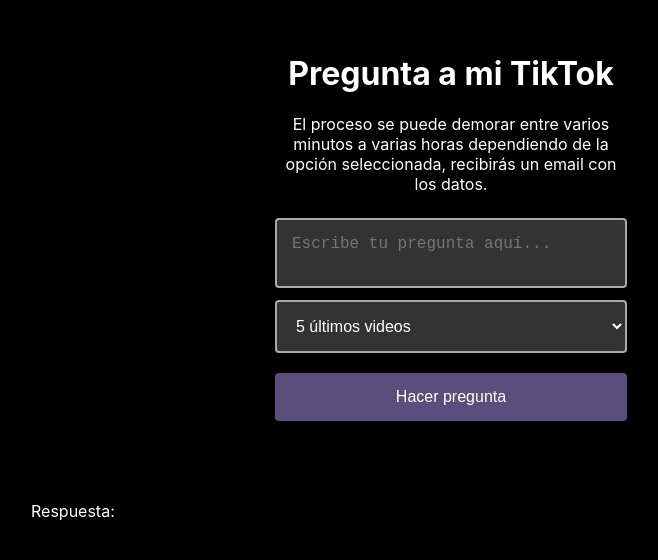
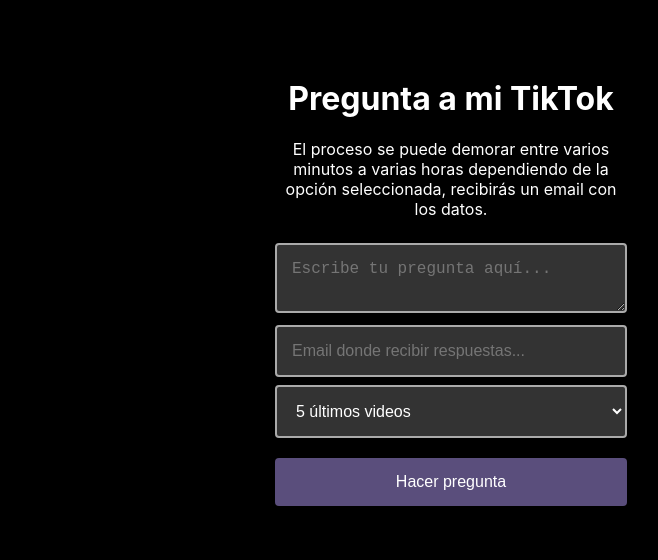
Before and after one commit to lleirgarcia/aqualityguy_data_scrapped_process, a React (Create React App) app in the folder form-ask-chatgpt/frontend/: page / in a window 1280 px wide. Shown: the part 118-678 px from the top of the page, without its empty margins (189-847 px from the left). Built offline with nearby package versions, Linux system fonts and the light colour scheme.

Commit message:
front updated and email added

```diff
--- a/form-ask-chatgpt/frontend/src/App.css
+++ b/form-ask-chatgpt/frontend/src/App.css
@@ -25,7 +25,7 @@
   margin: auto; /* Centra el formulario en la página */
   text-align: center;
 }
-.ChatForm textarea, .ChatForm select, .ChatForm button {
+.ChatForm textarea, .ChatForm select, .ChatForm button, .ChatForm input[type="email"] {
   width: 100%;
   padding: 15px; /* Padding cómodo para la entrada de texto */
   margin-top: 8px;
@@ -35,7 +35,6 @@
   color: white; /* Texto blanco para contraste */
   font-size: 16px; /* Tamaño de fuente adecuado */
   box-sizing: border-box; /* Asegura que padding y border están incluidos en el ancho */
-  resize: none; /* Opcional: evita que el usuario redimensione el textarea */
 }
 option{
   color: black;
--- a/form-ask-chatgpt/frontend/src/App.tsx
+++ b/form-ask-chatgpt/frontend/src/App.tsx
@@ -7,12 +7,13 @@
 const ChatForm: React.FC = () => {
     const [question, setQuestion] = useState<string>('');
     const [response, setResponse] = useState<string>('');
+    const [email, setEmail] = useState<string>('');
     const [videoCount, setVideoCount] = useState<string>('5');
 
     const handleSubmit = async (event: FormEvent<HTMLFormElement>) => {
         event.preventDefault();
         try {
-            const res = await axios.post('http://localhost:3001/ask', { question, videoCount });
+            const res = await axios.post('http://localhost:3001/ask', { question, email, videoCount });
             setResponse(JSON.stringify(res.data, null, 2));
         } catch (error) {
             console.error('Error al llamar a la API:', error);
@@ -22,6 +23,10 @@
 
     const handleInputChange = (event: ChangeEvent<HTMLTextAreaElement>) => {
         setQuestion(event.target.value);
+    };
+
+    const handleEmailChange = (event: ChangeEvent<HTMLInputElement>) => {
+        setEmail(event.target.value);
     };
 
     const handleSelectChange = (event: ChangeEvent<HTMLSelectElement>) => {
@@ -40,6 +45,13 @@
                         onChange={handleInputChange}
                         required
                     />
+                    <input
+                        type="email"
+                        placeholder="Email donde recibir respuestas..."
+                        value={email}
+                        onChange={handleEmailChange}
+                        required
+                    />
                     <select value={videoCount} onChange={handleSelectChange}>
                         <option value="5">5 últimos videos</option>
                         <option value="10">10 últimos videos</option>
@@ -49,9 +61,9 @@
                     <button type="submit">Hacer pregunta</button>
                 </form>
             </div>
-            <div className="Response" role="textbox" aria-multiline="true">
+            {/* <div className="Response" role="textbox" aria-multiline="true">
                 Respuesta: {response}
-            </div>
+            </div> */}
         </div>
     );
 }
```
Also changed, not shown: 1 other file (tests, documents, lock files or other folders).
